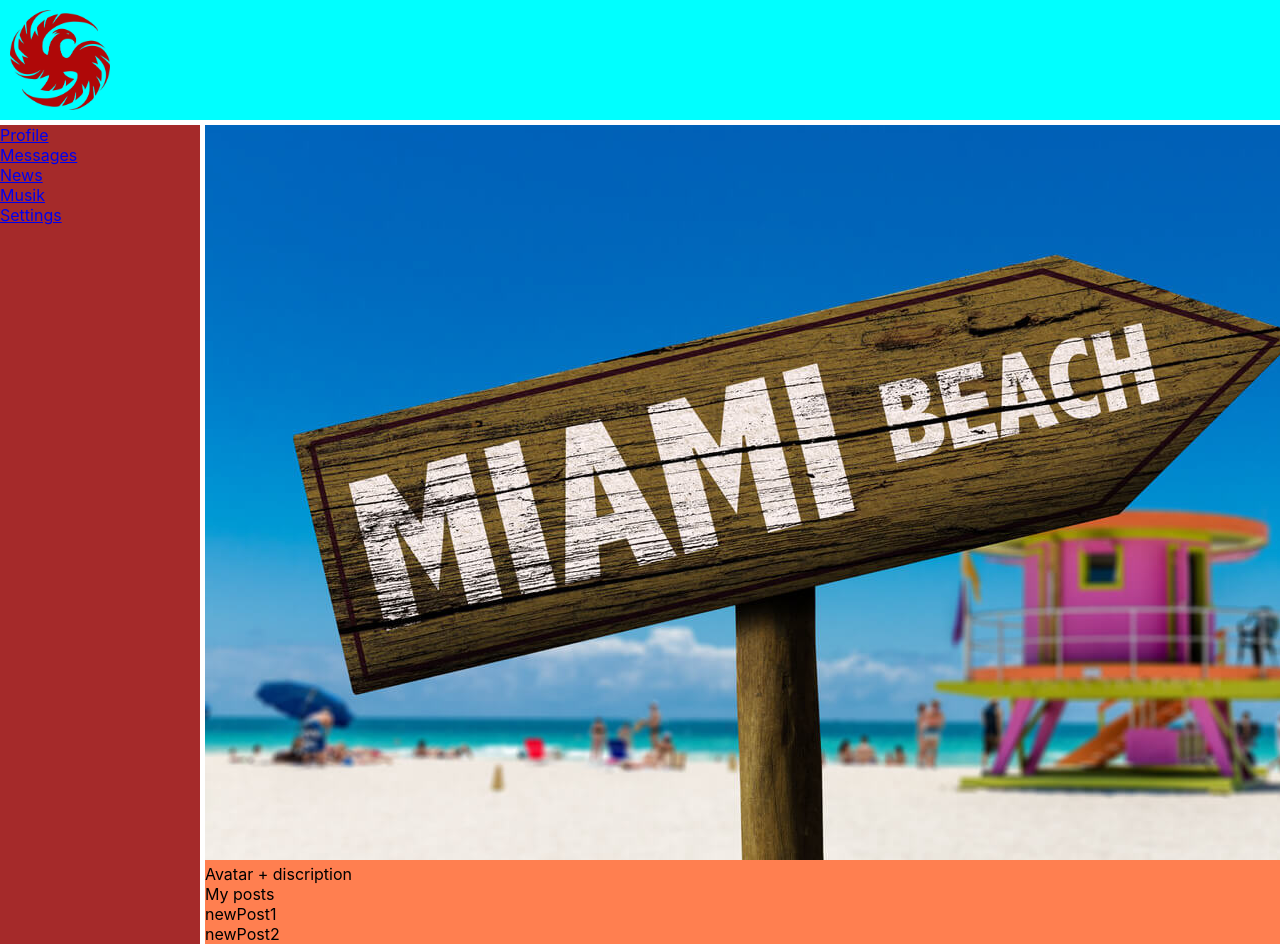
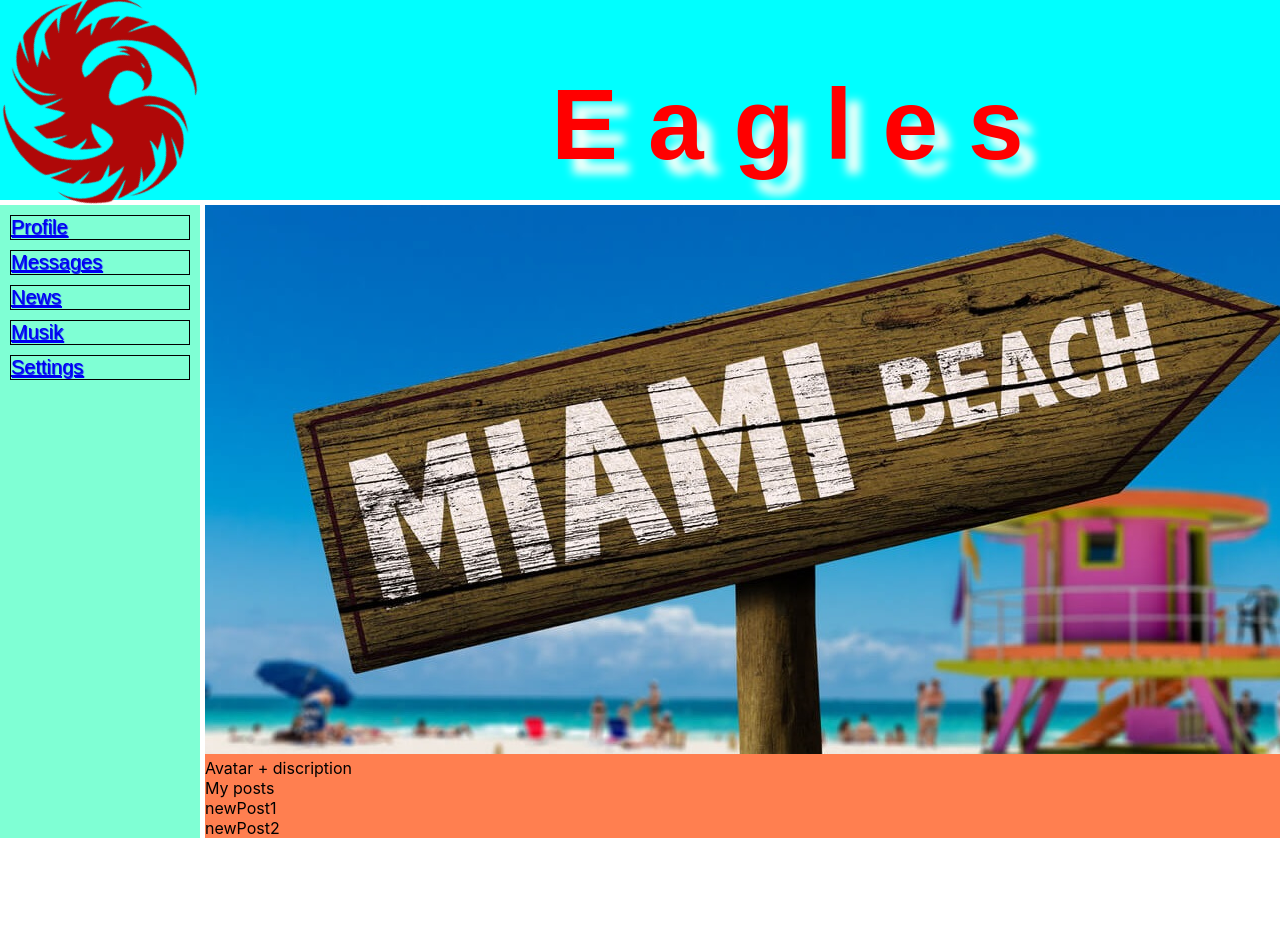
Before and after one commit to nikolajred/nickson-app, a React (Create React App) app: page / in a window 1280 px wide. Shown: the top 944 px of the page. After the commit the page ends 838 px from the top, so only its background shows below. Built offline with nearby package versions, Linux system fonts and the light colour scheme.

Commit message:
created css styles

```diff
--- a/src/App.css
+++ b/src/App.css
@@ -1,36 +1,51 @@
 .app-wrapper{
   display: grid;
-
-  /*margin: 0 auto;*/
-  /*width: 1400px;*/
-
   grid-template-areas: 'header header'
                         'nav content';
   grid-gap: 5px;
   grid-template-columns: 200px 1fr;
-  grid-template-rows: 120px 1fr;
-
-
-
+  grid-template-rows: 200px 1fr;
 }
 
 .header{
   grid-area: header;
   background-color: aqua;
-  /*padding: 10px;*/
-  /*border: 1px solid black;*/
+  display: grid;
+  grid-template-columns: 200px 1fr;
 }
 .header img{
-  height:100px;
-  width:100px;
-  padding: 10px;
-  /*border: 1px solid black;*/
+  height:200px;
+  width:200px;
+  border-radius: 5px;
+  animation: Eagle-logo-spin infinite 5s linear;
+}
+@keyframes Eagle-logo-spin {
+  from {
+    transform: rotate(0deg);
+  }
+  to {
+    transform: rotate(360deg);
+  }
+}
+.header h1{
+  font-family: Arial, "Helvetica Neue", Helvetica, sans-serif;
+  text-align: center;
+  font-size: 100px;
+  color: red;
+  text-shadow: 15px 15px 10px mintcream;
+  letter-spacing: 30px;
 }
 .nav{
   grid-area: nav;
-  background-color:brown;
-  /*padding: 10px;*/
-  /*border: 1px solid black;*/
+  background-color: aquamarine;
+}
+.nav div{
+  font-family: Arial, "Helvetica Neue", Helvetica, sans-serif;
+  font-size: 20px;
+  font-weight: 500;
+  margin: 10px;
+  border: 1px solid black;
+  text-shadow: 1px 1px 1px blue;
 }
 .content{
   grid-area: content;
@@ -38,13 +53,10 @@
   /*padding: 10px;*/
   /*border: 1px solid black;*/
 }
-.imgCont{
-  /* max-width: 80%;
-  max-height: 80%; */
+.content img{
+  width: 1200px;
+
 }
-
-
-
 
 
 /* .App {
--- a/src/components/Content.jsx
+++ b/src/components/Content.jsx
@@ -4,7 +4,7 @@ import ocean from "../ocean.jpg";
 const Content = () =>{
     return(
         <div className="content">
-        <div className="imgCont"><img src={ocean} className="App-ocean" alt="ocean" /></div>
+        <img src={ocean} className="App-ocean" alt="ocean" />
         <div>Avatar + discription</div>
         <div>My posts
             <div>newPost1</div>
--- a/src/components/Header.jsx
+++ b/src/components/Header.jsx
@@ -4,9 +4,8 @@ import eagle from "../eagle.png";
 const Header = () =>{
     return(
         <header className="header">
-        <div>
             <img src={eagle} className="App-eagle" alt="eagle" />
-        </div>
+            <h1>Eagles</h1>
     </header>);
 }
 export default Header;
```
Also changed, not shown: src/ocean.jpg.
